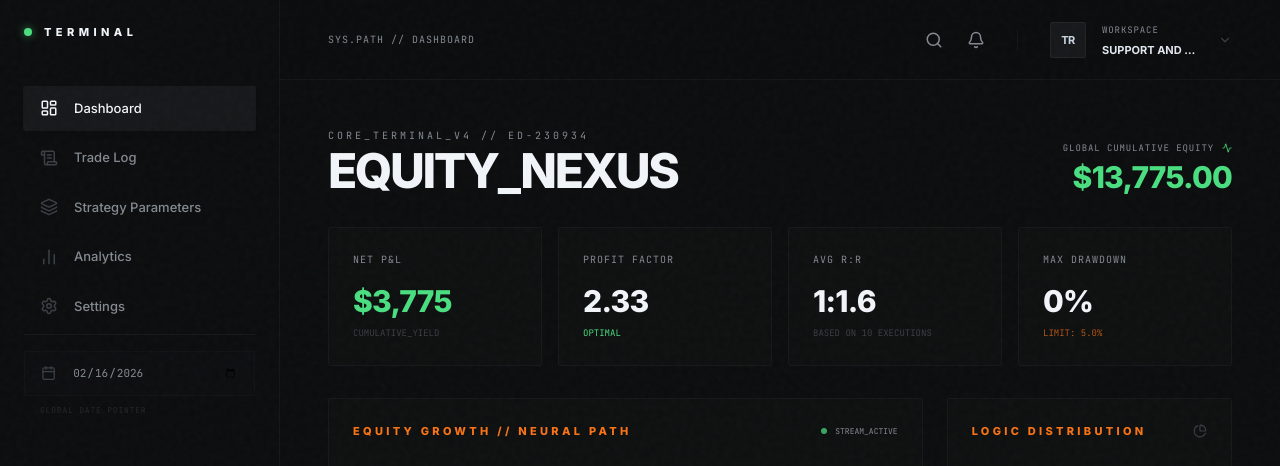
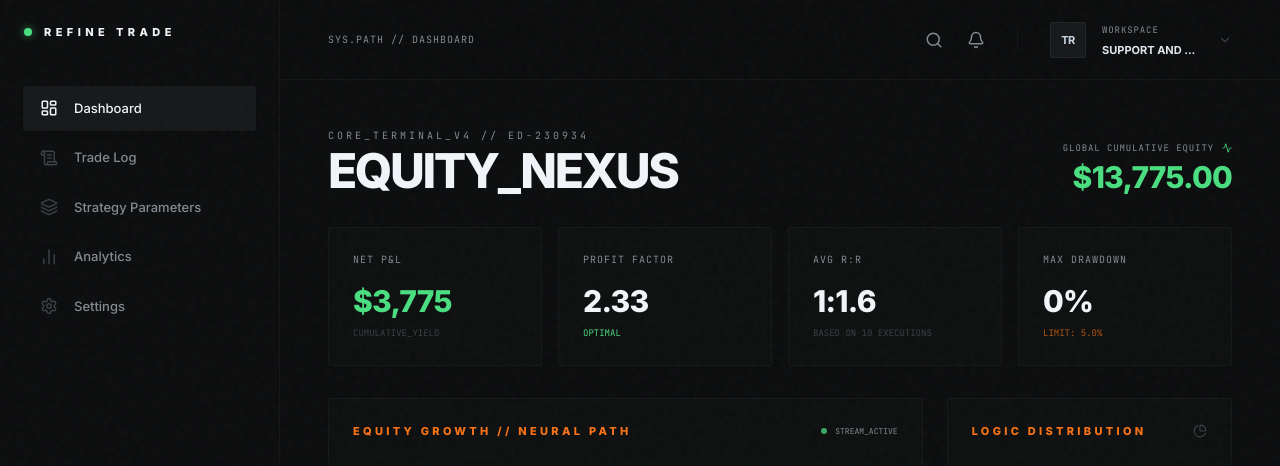
Before and after one commit to azariasjohntristan/RefineTrade369v1, a React (Vite) app: page / in a window 1280 px wide. Shown: the top 466 px of the page. Built offline with nearby package versions, Linux system fonts and the light colour scheme.

Commit message:
feat: Update application branding and remove date picker
Replaces "TERMINAL" branding with "REFINE TRADE" in the header.
Removes the global date selection input from the sidebar navigation.

```diff
--- a/App.tsx
+++ b/App.tsx
@@ -434,7 +434,7 @@ const App: React.FC = () => {
           <div className="flex items-center gap-3">
             <div className="w-2 h-2 rounded-full bg-accent-gain shadow-[0_0_8px_rgba(74,222,128,0.6)]"></div>
             <div className="text-[11px] tracking-[0.4em] uppercase font-black text-slate-100">
-              TERMINAL
+              REFINE TRADE
             </div>
           </div>
           <button onClick={() => setIsSidebarOpen(false)} className="md:hidden text-slate-500 hover:text-white">
@@ -500,18 +500,7 @@ const App: React.FC = () => {
           })}
 
           {/* New Date Selection Button / Nav Item */}
-          <div className="pt-4 mt-4 border-t border-slate-800">
-            <div className="px-4 py-3 rounded-sm text-[13px] flex items-center gap-4 bg-slate-800/20 border border-slate-800/50 group hover:border-accent-gain transition-all">
-              <Calendar size={18} className="text-slate-600 group-hover:text-accent-gain" />
-              <input
-                type="date"
-                className="bg-transparent text-slate-500 text-[11px] font-mono outline-none cursor-pointer uppercase w-full"
-                value={selectedDateFilter}
-                onChange={(e) => setSelectedDateFilter(e.target.value)}
-              />
-            </div>
-            <p className="text-[8px] text-slate-700 font-mono mt-2 ml-4 uppercase tracking-widest">Global Date Pointer</p>
-          </div>
+
         </nav>
 
         <div className="mt-8 bg-slate-800/40 p-4 rounded-sm border border-slate-800">
```
